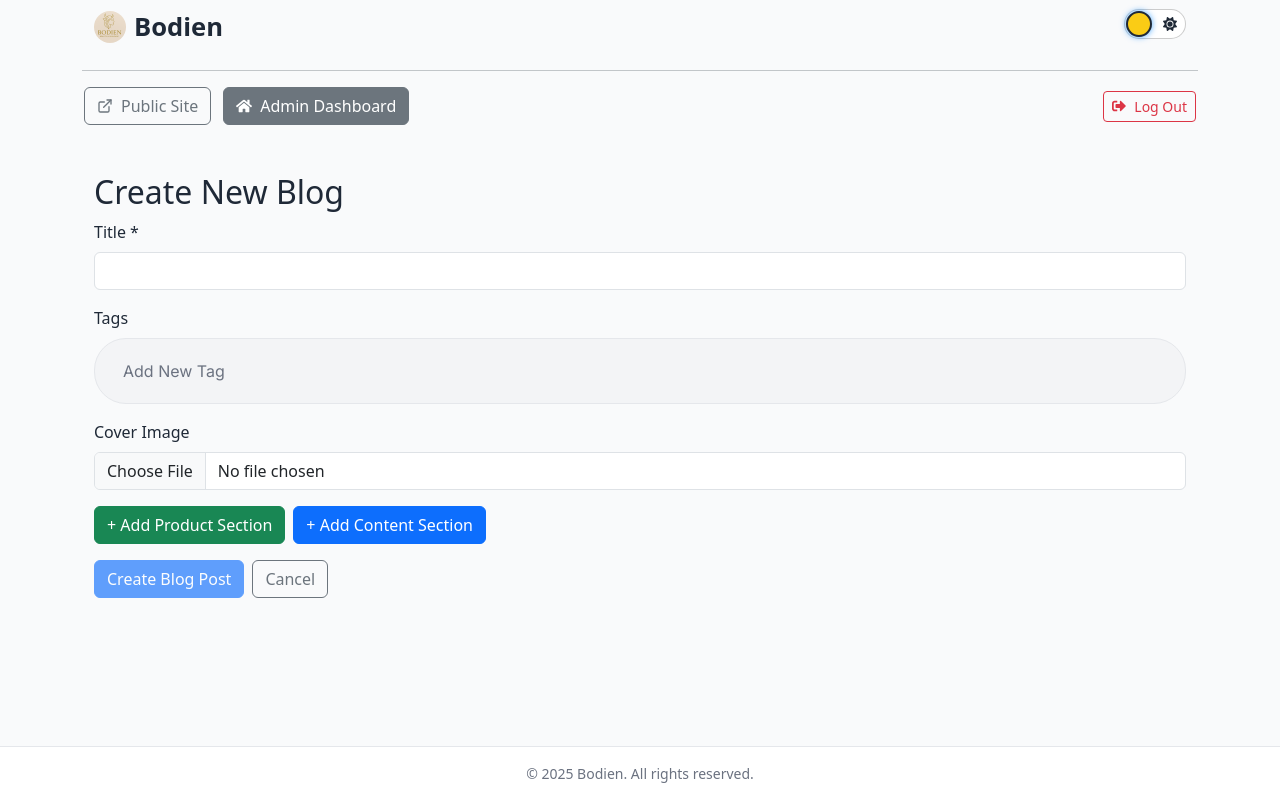
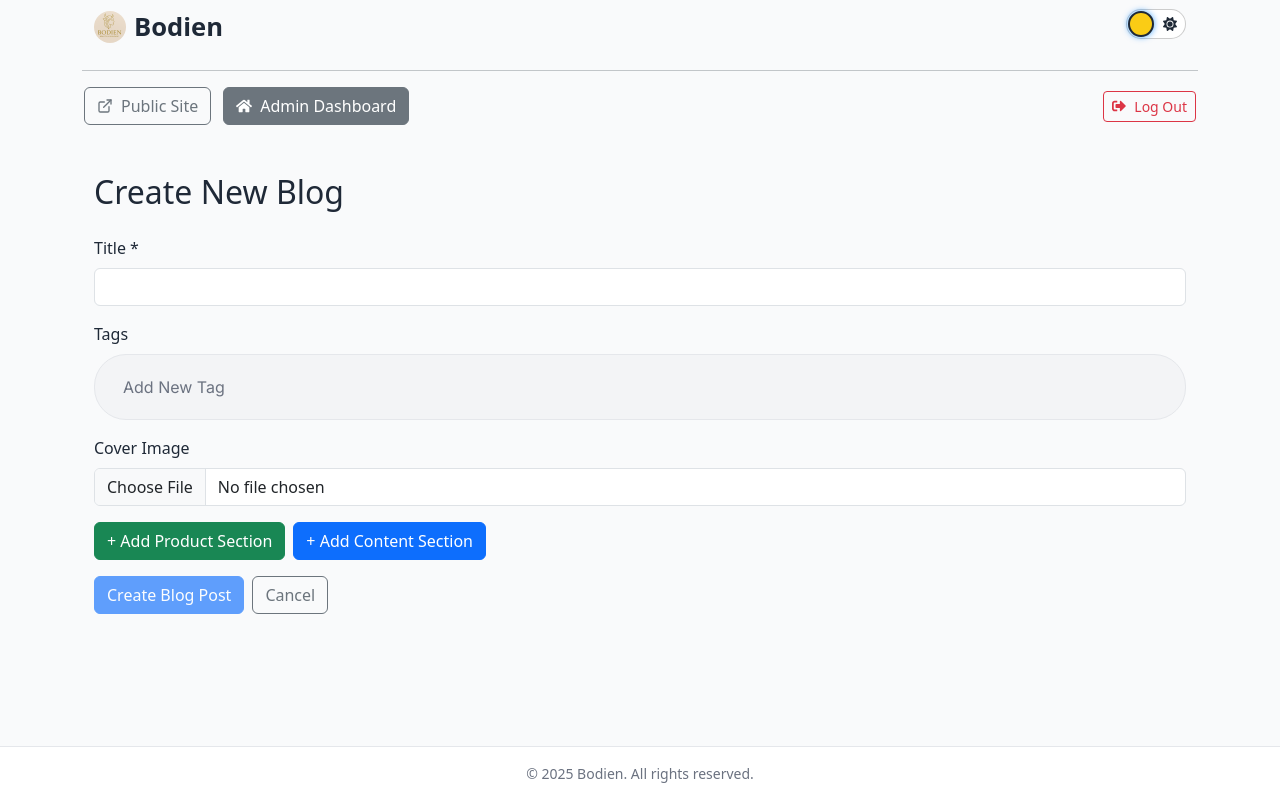
Before and after one commit to cuongla94/bodien, a Next.js app: page /admin/blogs/create in a window 1280 px wide. Built offline with nearby package versions, Linux system fonts and the light colour scheme.

Commit message:
remove .npmrc

```diff
--- a/src/common/ThemeToggle/styles.ts
+++ b/src/common/ThemeToggle/styles.ts
@@ -4,7 +4,7 @@ export const ToggleLabel = styled.label`
   .react-toggle {
     position: relative;
     display: inline-block;
-    width: 62px;
+    width: 60px; /* ← Updated from 62px */
     height: 30px;
   }
 
@@ -39,7 +39,7 @@ export const ToggleLabel = styled.label`
   }
 
   .react-toggle--checked .react-toggle-thumb {
-    left: 34px;
+    left: 32px; /* ← Adjusted from 34px to fit 60px track */
     background-color: ${({ theme }) => theme.buttonBg};
   }
 
@@ -65,9 +65,6 @@ export const ToggleLabel = styled.label`
 
   .react-toggle-track-x {
     right: 5px;
-    // color: #ffffff;
-    // background-color: #000000;
-
     background-color: ${({ theme }) => theme.cardBackground};
     border-radius: 50%;
     width: 22px;
@@ -77,7 +74,7 @@ export const ToggleLabel = styled.label`
     justify-content: center;
   }
 
-  /* Remove hover opacity flickers */
+  /* Keep icons always visible */
   .react-toggle:hover .react-toggle-track-check,
   .react-toggle:hover .react-toggle-track-x {
     opacity: 1;
--- a/src/components/AuthorIntro/styles.ts
+++ b/src/components/AuthorIntro/styles.ts
@@ -4,7 +4,7 @@ import styled from 'styled-components';
 export const IntroWrapper = styled.div`
   display: flex;
   margin-bottom: 1.5rem;
-  padding: 0px 2px;
+  padding: 0px 3px;
 
   @media (max-width: 768px) {
     flex-direction: column;
--- a/src/components/BlogForm/index.tsx
+++ b/src/components/BlogForm/index.tsx
@@ -227,7 +227,7 @@ export const BlogForm = ({ mode = 'create', initialData = null }) => {
 
   return (
     <Container className="py-4">
-      <h2>
+      <h2 className="mb-4">
         {mode === 'edit'
           ? BlogFormData.editFormTitle
           : BlogFormData.createFormTitle}
```
Also changed, not shown: 1 other file (tests, documents, lock files or other folders).
